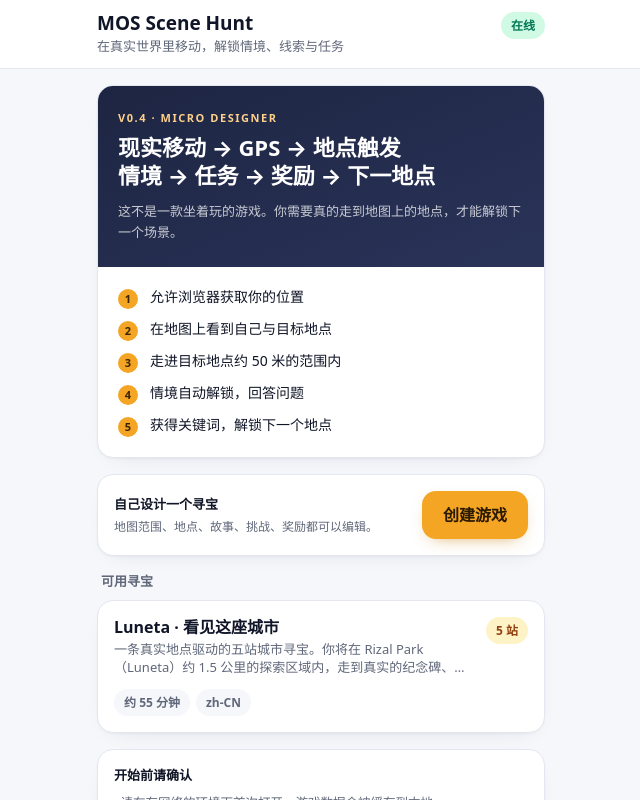
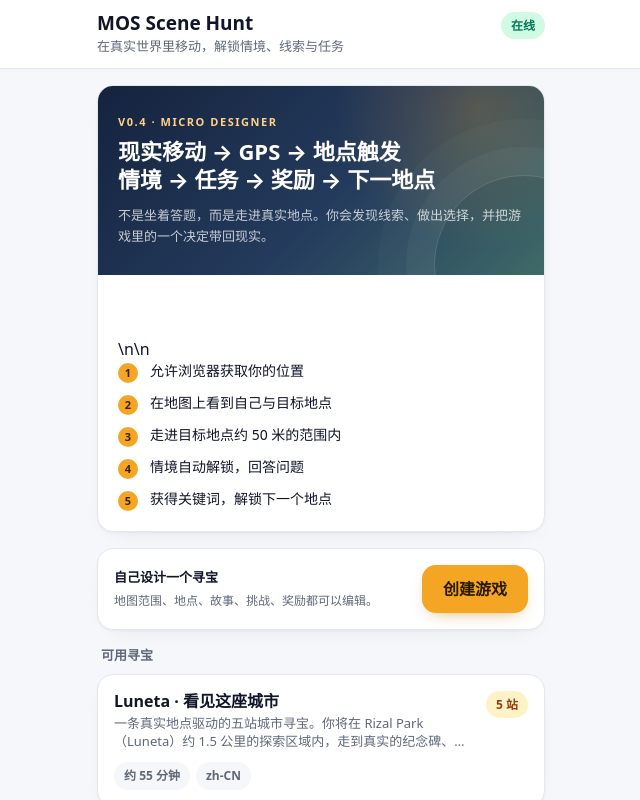
Before and after one commit to zemeiyu2-lgtm/mos-scene-hunt, a Next.js app: page / in a window 1280 px wide. Shown: the top 800 px of the page, without its empty margins (319-959 px from the left). Built offline with nearby package versions, Linux system fonts and the light colour scheme; no server answers.

Commit message:
style(scene-hunt): redesign home as exploration entry

```diff
--- a/app/page.tsx
+++ b/app/page.tsx
@@ -35,7 +35,7 @@ export default function HomePage() {
       }
     >
       <section className="card overflow-hidden">
-        <div className="bg-gradient-to-br from-[#1d2542] to-[#2a3459] px-5 py-6 text-white">
+        <div className="hero-explore px-5 py-7">
           <p className="text-[11px] font-semibold uppercase tracking-[0.14em] text-signal-soft">
             V0.4 · Micro Designer
           </p>
@@ -45,12 +45,12 @@ export default function HomePage() {
             情境 → 任务 → 奖励 → 下一地点
           </h2>
           <p className="mt-3 text-[13px] leading-relaxed text-white/75">
-            这不是一款坐着玩的游戏。你需要真的走到地图上的地点，才能解锁下一个场景。
+            不是坐着答题，而是走进真实地点。你会发现线索、做出选择，并把游戏里的一个决定带回现实。
           </p>
         </div>
 
         <div className="p-5">
-          <ol className="space-y-2.5">
+          <div className="game-route mb-4"><span>探索</span><i>→</i><span>选择</span><i>→</i><span>行动</span><i>→</i><span>反思</span><i>→</i><span>带走</span></div>\n\n          <ol className="space-y-2.5">
             {[
               "允许浏览器获取你的位置",
               "在地图上看到自己与目标地点",
```
